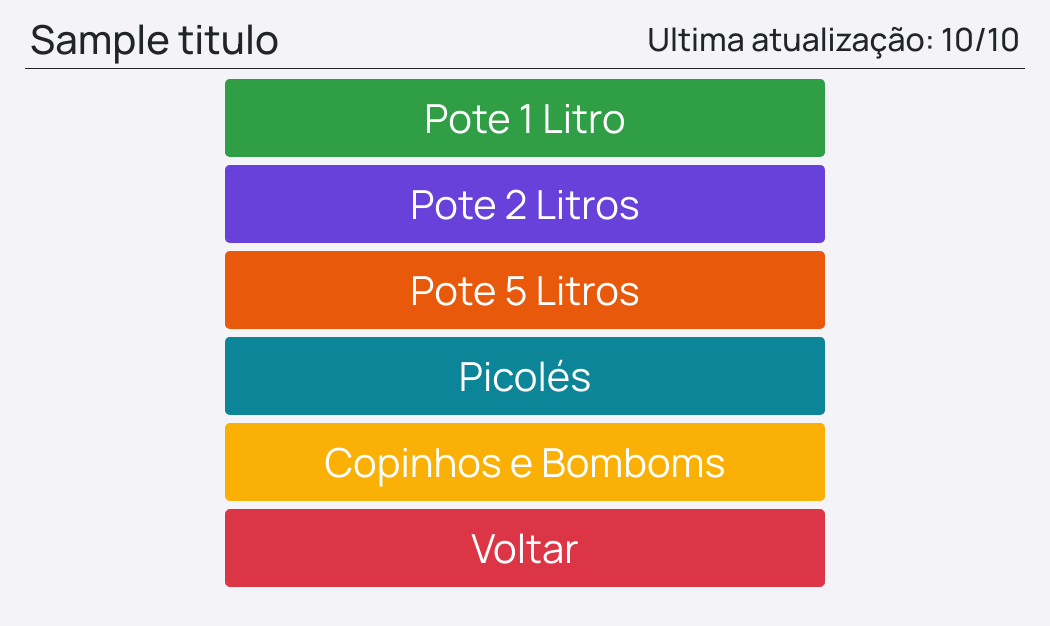
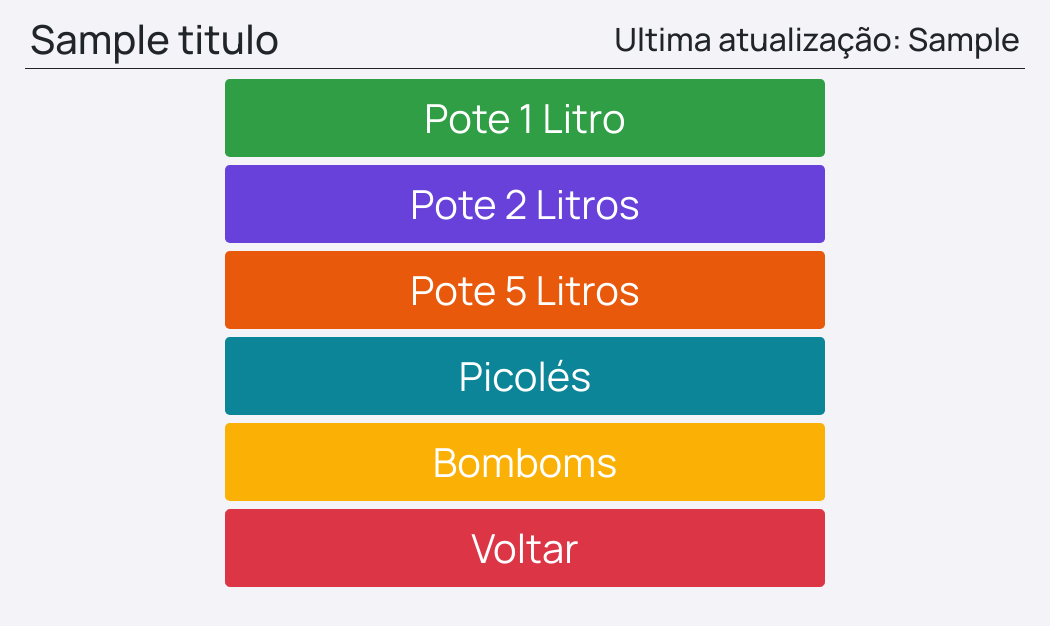
Before and after one commit to enzo-garofalo/controle-camara, a Flask app: template Programa/templates/redireciona.html in a window 1280 px wide. Shown: the top 626 px of the page, without its empty margins (115-1165 px from the left). Run offline with Flask 3, Linux system fonts and the light colour scheme; the template is opened without the code that fills it: most values are stand-ins (such as "Sample title", 1, 10 or a date in 2020); some libraries are stand-ins or nearby versions.

Commit message:
Reestruturando código

```diff
--- a/Programa/templates/redireciona.html
+++ b/Programa/templates/redireciona.html
@@ -2,24 +2,24 @@
 {% block conteudo %}
 <div class="btn-containers">
         <form action="{{ url_for('funcionalidade') }}" method="post">
-            <button class="btn btn-litro btn-lg  mb-2 " name="valor"  type="submit" value="Pote 1 Litro">
+            <button class="btn btn-litro btn-lg  mb-2 " name="valor"  type="submit" value="1 Litro">
                     Pote 1 Litro
             </button>
 
-            <button class="btn btn-Dlitro btn-lg btn-block mb-2" name="valor" type="submit" value="Pote 2 Litros">
+            <button class="btn btn-Dlitro btn-lg btn-block mb-2" name="valor" type="submit" value="2 Litros">
                     Pote 2 Litros
             </button>
 
-            <button class="btn btn-Clitro btn-lg btn-block mb-2" name="valor" type="submit" value="Pote 5 Litros">
+            <button class="btn btn-Clitro btn-lg btn-block mb-2" name="valor" type="submit" value="5 Litros">
                     Pote 5 Litros
             </button>
 
-            <button class="btn btn-picole btn-lg btn-block mb-2" name="valor" type="submit" value="Picolés">
+            <button class="btn btn-picole btn-lg btn-block mb-2" name="valor" type="submit" value="Picolé">
                     Picolés
             </button>
 
-            <button class="btn btn-cop btn-lg btn-block mb-2" name="valor"  type="submit" value="Copinhos e Bomboms">
-                    Copinhos e Bomboms
+            <button class="btn btn-cop btn-lg btn-block mb-2" name="valor"  type="submit" value="Bombom">
+                   Bomboms
             </button>
 
         </form>
--- a/Programa/templates/template.html
+++ b/Programa/templates/template.html
@@ -14,7 +14,7 @@
     <div class="container">
         <div class="title">
             <h1>{{ titulo }}</h1>
-            <h2>Ultima atualização: 10/10</h2>
+            <h2>Ultima atualização: {{ ultima_att }}</h2>
         </div>
 
         {% block conteudo%}  {% endblock %}
```
Also changed, not shown: Programa/models/list.py (added, +27 -0 lines), Programa/models/views.py (+8 -12 lines).
